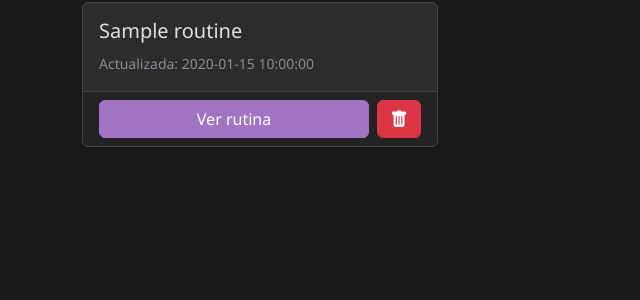
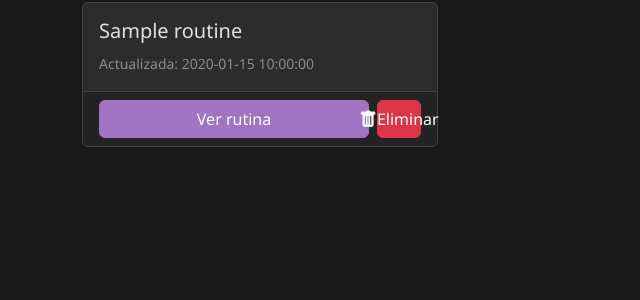
Before and after one commit to GonzaloPontnau/gym-AI, a FastAPI app: template templates/routines_list.html in a window 1280 px wide. Shown: the part 205-505 px from the top of the page, without its empty margins (0-640 px from the left). Run offline with FastAPI, Linux system fonts and the light colour scheme; the template is opened without the code that fills it: most values are stand-ins (such as "Sample title", 1, 10 or a date in 2020); some libraries are stand-ins or nearby versions.

Commit message:
feat: agregar bloque de footer en base.html y sobrescribir en dashboard.html; mejorar botón de eliminación en routines_list.html

```diff
--- a/templates/base.html
+++ b/templates/base.html
@@ -42,6 +42,7 @@
     </div>
 
     <!-- Footer global -->
+    {% block footer %}
     <footer class="global-footer mt-4 py-3">
         <div class="container text-center">
             <div class="row">
@@ -54,6 +55,7 @@
             </div>
         </div>
     </footer>
+    {% endblock %}
 
     <!-- Scripts de Bootstrap -->
     <script src="https://cdn.jsdelivr.net/npm/bootstrap@5.3.0/dist/js/bootstrap.bundle.min.js" integrity="sha384-geWF76RCwLtnZ8qwWowPQNguL3RmwHVBC9FhGdlKrxdiJJigb/j/68SIy3Te4Bkz" crossorigin="anonymous"></script>
--- a/templates/dashboard.html
+++ b/templates/dashboard.html
@@ -784,3 +784,6 @@
     });
 </script>
 {% endblock %}
+
+<!-- Sobrescribir el footer para eliminarlo en el dashboard -->
+{% block footer %}{% endblock %}
--- a/templates/routines_list.html
+++ b/templates/routines_list.html
@@ -42,7 +42,7 @@
                                 <button class="btn btn-danger delete-btn"
                                         onclick="confirmDelete({{ routine.id }}, '{{ routine.routine_name }}')"
                                         title="Eliminar rutina">
-                                    <i class="bi bi-trash-fill"></i>
+                                    <i class="bi bi-trash-fill"></i> Eliminar
                                 </button>
                             </div>
                         </div>
```
